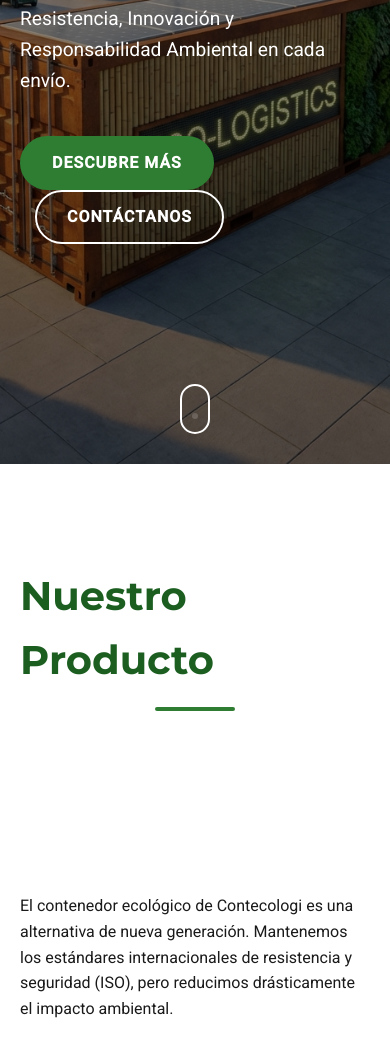
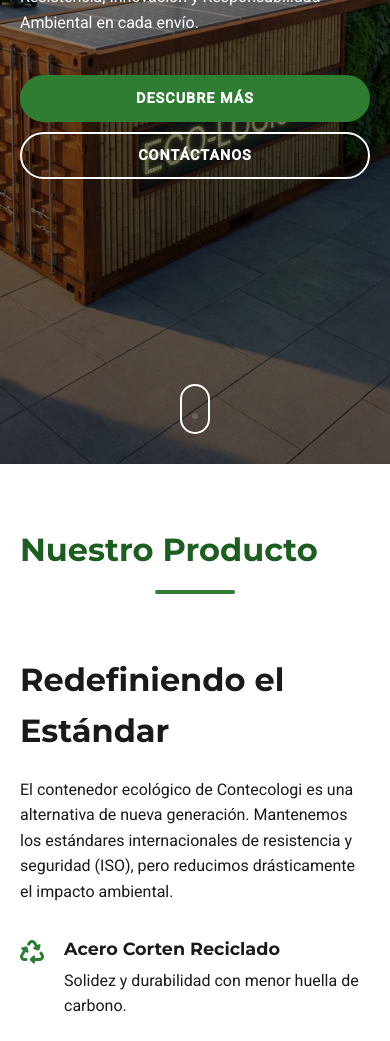
Before and after one commit to Josedavidef/PA, a plain HTML site: page index.html in a window 390 px wide. Shown: the part 380-1421 px from the top of the page. Drawn offline with Linux system fonts and the light colour scheme.

Commit message:
Restore CSS styles and variables in style.css

```diff
--- a/css/style.css
+++ b/css/style.css
@@ -499,7 +499,7 @@ img {
     margin-bottom: 15px;
 }
 
-.product-text h3 {
+.tech-section .product-text h3 {
     color: white;
 }
 
@@ -760,11 +760,27 @@ img {
 }
 
 @media (max-width: 768px) {
+    .section {
+        padding: 60px 0;
+    }
+
+    .section-title {
+        font-size: 2rem;
+    }
+
+    .hero-title {
+        font-size: 2.2rem;
+    }
+
+    .hero-subtitle {
+        font-size: 1rem;
+    }
+
     .nav-links {
         position: fixed;
         top: 0;
         right: -100%;
-        width: 70%;
+        width: 80%;
         height: 100vh;
         background: white;
         flex-direction: column;
@@ -799,4 +815,38 @@ img {
     .grid-2-col {
         grid-template-columns: 1fr;
     }
+
+    .cert-grid {
+        gap: 20px;
+    }
+
+    .cert-item {
+        padding: 15px 20px;
+        width: 100%;
+    }
 }
+
+@media (max-width: 480px) {
+    .hero-title {
+        font-size: 1.8rem;
+    }
+
+    .btn {
+        padding: 10px 20px;
+        font-size: 0.9rem;
+        display: block;
+        width: 100%;
+        text-align: center;
+        margin-bottom: 10px;
+    }
+
+    .btn-outline {
+        margin-left: 0;
+    }
+
+    .hero-buttons {
+        display: flex;
+        flex-direction: column;
+        width: 100%;
+    }
+}
```
